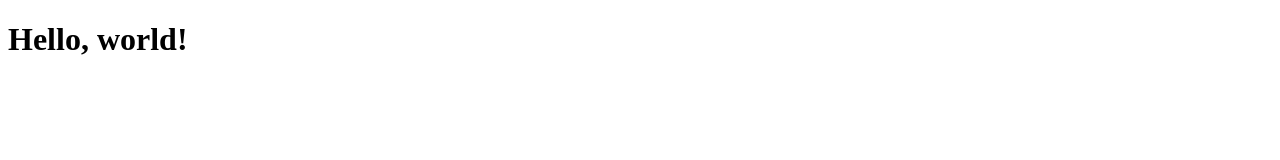
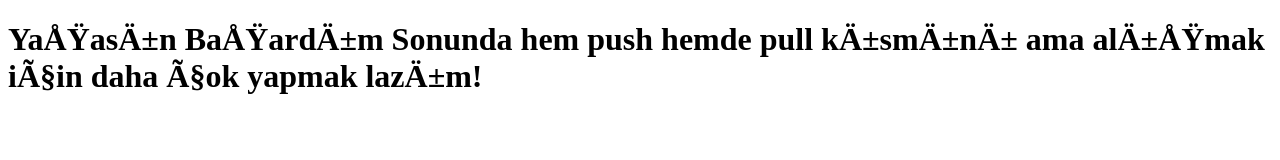
Before and after one commit to ozansoner/starter, a plain HTML site: page index.html in a window 1280 px wide. Drawn offline with Linux system fonts and the light colour scheme.

Commit message:
yazıyı değiştirdim

```diff
--- a/index.html
+++ b/index.html
@@ -1,11 +1,11 @@
 <!doctype html>
 <html lang="en">
   <head>
-    <meta charset="utf-8">
+    <meta charset="utf-">
     <meta name="viewport" content="width=device-width, initial-scale=1">
     <title>Bootstrap demo</title>
   </head>
   <body>
-    <h1>Hello, world!</h1>
+    <h1>Yaşasın Başardım Sonunda hem push hemde pull kısmını ama alışmak için daha çok yapmak lazım!</h1>
   </body>
 </html>
```
